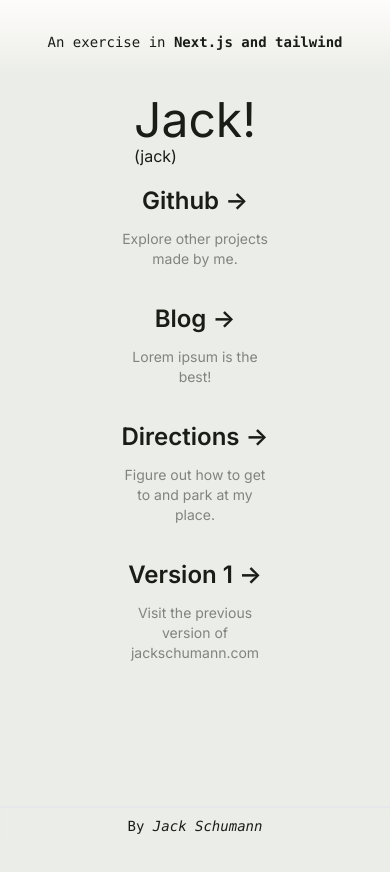
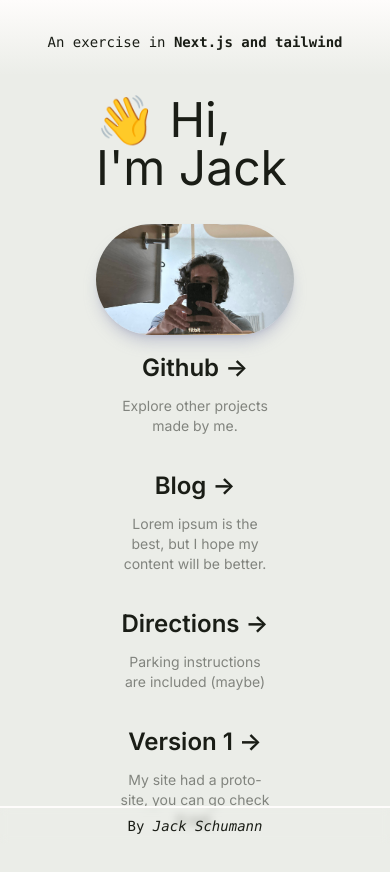
Before and after one commit to jackschu/next_personal_site, a Next.js app: page / in a window 390 px wide. Shown: the top 872 px of the page. Built offline with nearby package versions, Linux system fonts and the light colour scheme.

Commit message:
styling fixes (mobile now puts links to bottom, dark mode sets a border color, tweak darkmode text color), include pic (2/2)

```diff
--- a/src/app/globals.css
+++ b/src/app/globals.css
@@ -12,6 +12,7 @@
   --color-primary-button: #8a8eb2;
   --color-secondary-button: #fefcfb;
   --color-accent: #9cd090;
+  /* https://realtimecolors.com/?colors=1a1d16-ebede8-545355-f2f4f1-9cd090 */
 }
 
 @media (prefers-color-scheme: dark) {
@@ -20,14 +21,13 @@
     --background-start-rgb: 0, 0, 0;
     --background-end-rgb: 0, 0, 0;
 
-    /* --color-background: rgb(0, 255, 0);  */
-
+    /* TODO: listen to https://tailwindcss.com/docs/customizing-colors#using-css-variables */
     --color-background: #15110f;
-    --color-text-primary: #fbfaf9;
+    --color-text-primary: #cdccd0;
     --color-primary-button: #70738f;
-    --color-secondary-button: #ede9ea;
+    --color-secondary-button: #1e1815;
     --color-accent: #9cd090;
-    /* https://realtimecolors.com/?colors=fbfaf9-15110f-70738f-1e1815-9cd090 */
+    /* https://realtimecolors.com/?colors=cdccd0-15110f-70738f-1e1815-9cd090 */
   }
 }
 
--- a/src/app/page.tsx
+++ b/src/app/page.tsx
@@ -4,21 +4,27 @@ export default function Home() {
     return (
         <main className="flex min-h-screen flex-col items-center justify-between p-24">
             <div className="z-10 w-full max-w-5xl items-center justify-between font-mono text-sm lg:flex">
-                <p className="border-text-primary fixed left-0 top-0 flex w-full justify-center bg-background bg-gradient-to-b from-secondary-button  pb-6 pt-8 backdrop-blur-2xl lg:static lg:w-auto lg:rounded-xl lg:border-2 lg:p-4">
+                <p className="fixed left-0 top-0 flex w-full justify-center  bg-background bg-gradient-to-b from-secondary-button  pb-6 pt-8 backdrop-blur-2xl lg:static lg:w-auto lg:rounded-xl lg:p-4 lg:shadow-md lg:shadow-primary-button">
                     An exercise in&nbsp;
                     <code className="font-mono font-bold">Next.js and tailwind</code>
                 </p>
-                <div className="fixed bottom-0 left-0 flex h-auto w-full justify-center border-t-2 py-2 backdrop-blur-sm lg:static  lg:w-auto lg:items-end lg:border-none lg:bg-none">
+                <div className="fixed bottom-0 left-0 flex h-auto w-full justify-center border-t-2 border-secondary-button py-2 backdrop-blur-sm lg:static  lg:w-auto lg:items-end lg:border-none lg:bg-none">
                     By&nbsp;<span className="italic">Jack Schumann</span>
                 </div>
             </div>
 
-            <div className="rounded-md hover:border-2 hover:border-accent">
-                <p className="text-5xl">Jack!</p>
-                <p>(jack)</p>
+            <div className="flex flex-col items-center gap-8 rounded-md hover:border-2 hover:border-accent lg:flex-row lg:gap-16">
+                <p className="text-5xl">👋 Hi, I'm Jack</p>
+                <Image
+                    className="rounded-full shadow-lg shadow-[#8a8eb2]/40 dark:shadow-[#8a8eb2]/30" //"
+                    src={'/pic.jpg'}
+                    alt={'profile pic of jack'}
+                    width={300}
+                    height={300}
+                />
             </div>
 
-            <div className="mb-32 grid text-center lg:mb-0 lg:grid-cols-4 lg:text-left">
+            <div className="mb-0 grid text-center lg:grid-cols-4 lg:text-left">
                 <a
                     href="https://github.com/jackschu"
                     className="group rounded-lg border border-transparent px-5 py-4 transition-colors hover:border-gray-300 hover:bg-gray-100 hover:dark:border-neutral-700 hover:dark:bg-neutral-800/30"
@@ -49,7 +55,7 @@ export default function Home() {
                         </span>
                     </h2>
                     <p className={`m-0 max-w-[30ch] text-sm opacity-50`}>
-                        Lorem ipsum is the best!
+                        Lorem ipsum is the best, but I hope my content will be better.
                     </p>
                 </a>
 
@@ -66,7 +72,7 @@ export default function Home() {
                         </span>
                     </h2>
                     <p className={`m-0 max-w-[30ch] text-sm opacity-50`}>
-                        Figure out how to get to and park at my place.
+                        Parking instructions are included (maybe)
                     </p>
                 </a>
 
@@ -83,7 +89,7 @@ export default function Home() {
                         </span>
                     </h2>
                     <p className={`m-0 max-w-[30ch] text-sm opacity-50`}>
-                        Visit the previous version of jackschumann.com
+                        My site had a proto-site, you can go check it out.
                     </p>
                 </a>
             </div>
```
